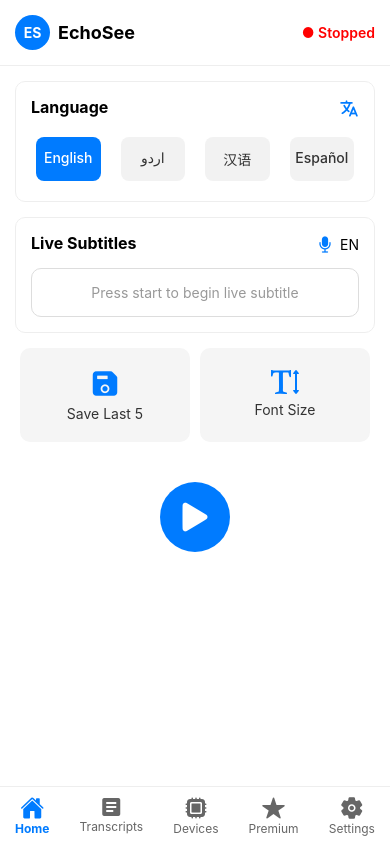
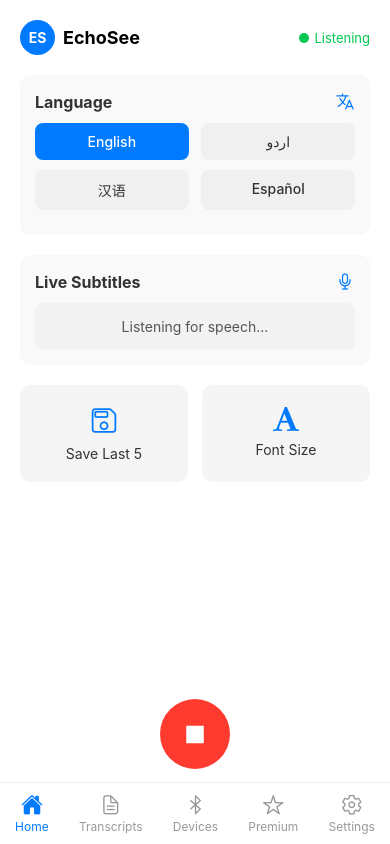
Before and after one commit to Fatima-malik7/EchoSeeApp-CodeCelix, a React Native app: screen / in a window 390 px wide. Built offline with nearby package versions, Linux system fonts and the light colour scheme.

Commit message:
screen added

```diff
--- a/App.tsx
+++ b/App.tsx
@@ -9,7 +9,8 @@
 // import SplashScreen from "./src/screens/SplashScreen";
 // import Signup from "./src/screens/Signup";
 //import LoginScreen from './src/screens/LoginScreen';
- import HomeScreen from './src/screens/HomeScreen';
+//  import HomeScreen from './src/screens/HomeScreen';
+import HomeListening from "./src/screens/HomeListening";
 const App: React.FC = () => {
   const isDarkMode = useColorScheme() === "dark";
 
@@ -20,7 +21,8 @@
         {/* <SplashScreen /> */}
         {/* <LoginScreen /> */}
         {/* <Signup /> */}
-        <HomeScreen />
+        {/* <HomeScreen /> */}
+        <HomeListening />
       </View>
     </SafeAreaProvider>
   );
--- a/package.json
+++ b/package.json
@@ -12,6 +12,7 @@
   "dependencies": {
     "@react-native-community/checkbox": "^0.5.20",
     "@react-native/new-app-screen": "0.81.4",
+    "@react-navigation/bottom-tabs": "^7.4.7",
     "@react-navigation/native": "^7.1.17",
     "@react-navigation/native-stack": "^7.3.26",
     "react": "19.1.0",
--- /dev/null
+++ b/src/screens/HomeListening.tsx
@@ -0,0 +1,240 @@
+import React, { useState } from "react";
+import {
+  View,
+  Text,
+  TouchableOpacity,
+  StyleSheet,
+  ScrollView,
+} from "react-native";
+import Ionicons from "react-native-vector-icons/Ionicons";
+import FontAwesome from "react-native-vector-icons/FontAwesome";
+import MaterialIcons from "react-native-vector-icons/MaterialIcons";
+
+const HomeListening: React.FC = () => {
+  const [language, setLanguage] = useState("English");
+
+  return (
+    <View style={styles.container}>
+      <ScrollView contentContainerStyle={styles.scrollContainer}>
+        {/* Header */}
+        <View style={styles.header}>
+          <View style={styles.profileRow}>
+            <View style={styles.avatar}>
+              <Text style={styles.avatarText}>ES</Text>
+            </View>
+            <Text style={styles.appName}>EchoSee</Text>
+          </View>
+          <View style={styles.statusRow}>
+            <View style={styles.statusDotListening} />
+            <Text style={styles.statusTextListening}>Listening</Text>
+          </View>
+        </View>
+
+        {/* Language Section */}
+        <View style={styles.section}>
+          <View style={styles.sectionHeader}>
+            <Text style={styles.sectionTitle}>Language</Text>
+            <Ionicons name="language-outline" size={20} color="#007BFF" />
+          </View>
+          <View style={styles.languageGrid}>
+            {["English", "اردو", "汉语", "Español"].map((lang) => (
+              <TouchableOpacity
+                key={lang}
+                style={[
+                  styles.languageBtn,
+                  language === lang && styles.selectedLanguage,
+                ]}
+                onPress={() => setLanguage(lang)}
+              >
+                <Text
+                  style={[
+                    styles.languageText,
+                    language === lang && styles.selectedLanguageText,
+                  ]}
+                >
+                  {lang}
+                </Text>
+              </TouchableOpacity>
+            ))}
+          </View>
+        </View>
+
+        {/* Live Subtitles Section */}
+        <View style={styles.section}>
+          <View style={styles.sectionHeader}>
+            <Text style={styles.sectionTitle}>Live Subtitles</Text>
+            <Ionicons name="mic-outline" size={20} color="#007BFF" />
+          </View>
+          <TouchableOpacity style={styles.subtitleBox}>
+            <Text style={styles.subtitleText}>Listening for speech...</Text>
+          </TouchableOpacity>
+        </View>
+
+        {/* Options Section */}
+        <View style={styles.optionRow}>
+          <TouchableOpacity style={styles.optionCard}>
+            <Ionicons name="save-outline" size={28} color="#007BFF" />
+            <Text style={styles.optionText}>Save Last 5</Text>
+          </TouchableOpacity>
+          <TouchableOpacity style={styles.optionCard}>
+            <FontAwesome name="font" size={28} color="#007BFF" />
+            <Text style={styles.optionText}>Font Size</Text>
+          </TouchableOpacity>
+        </View>
+      </ScrollView>
+
+      {/* Recording Button */}
+      <View style={styles.recordBtnContainer}>
+        <TouchableOpacity style={styles.recordBtn}>
+          <MaterialIcons name="stop" size={35} color="#fff" />
+        </TouchableOpacity>
+      </View>
+
+      {/* Bottom Navigation */}
+      <View style={styles.bottomNav}>
+        <TouchableOpacity style={styles.navItem}>
+          <Ionicons name="home" size={22} color="#007BFF" />
+          <Text style={styles.navLabelActive}>Home</Text>
+        </TouchableOpacity>
+        <TouchableOpacity style={styles.navItem}>
+          <Ionicons name="document-text-outline" size={22} color="#999" />
+          <Text style={styles.navLabel}>Transcripts</Text>
+        </TouchableOpacity>
+        <TouchableOpacity style={styles.navItem}>
+          <Ionicons name="bluetooth-outline" size={22} color="#999" />
+          <Text style={styles.navLabel}>Devices</Text>
+        </TouchableOpacity>
+        <TouchableOpacity style={styles.navItem}>
+          <Ionicons name="star-outline" size={22} color="#999" />
+          <Text style={styles.navLabel}>Premium</Text>
+        </TouchableOpacity>
+        <TouchableOpacity style={styles.navItem}>
+          <Ionicons name="settings-outline" size={22} color="#999" />
+          <Text style={styles.navLabel}>Settings</Text>
+        </TouchableOpacity>
+      </View>
+    </View>
+  );
+};
+
+export default HomeListening;
+
+const styles = StyleSheet.create({
+  container: { flex: 1, backgroundColor: "#fff" },
+  scrollContainer: { padding: 20, paddingBottom: 100 },
+
+  // Header
+  header: {
+    flexDirection: "row",
+    justifyContent: "space-between",
+    alignItems: "center",
+    marginBottom: 20,
+  },
+  profileRow: { flexDirection: "row", alignItems: "center" },
+  avatar: {
+    width: 35,
+    height: 35,
+    borderRadius: 20,
+    backgroundColor: "#007BFF",
+    justifyContent: "center",
+    alignItems: "center",
+  },
+  avatarText: { color: "#fff", fontWeight: "bold" },
+  appName: { fontSize: 18, fontWeight: "bold", marginLeft: 8 },
+  statusRow: { flexDirection: "row", alignItems: "center" },
+  statusDotListening: {
+    width: 10,
+    height: 10,
+    borderRadius: 5,
+    backgroundColor: "#00C851",
+    marginRight: 5,
+  },
+  statusTextListening: { color: "#00C851", fontSize: 13 },
+
+  // Sections
+  section: {
+    backgroundColor: "#f9f9f9",
+    borderRadius: 10,
+    padding: 15,
+    marginBottom: 20,
+  },
+  sectionHeader: {
+    flexDirection: "row",
+    justifyContent: "space-between",
+    alignItems: "center",
+    marginBottom: 10,
+  },
+  sectionTitle: { fontWeight: "bold", fontSize: 16, color: "#333" },
+
+  // Language Grid
+  languageGrid: {
+    flexDirection: "row",
+    flexWrap: "wrap",
+    justifyContent: "space-between",
+  },
+  languageBtn: {
+    backgroundColor: "#f0f0f0",
+    width: "48%",
+    paddingVertical: 10,
+    borderRadius: 8,
+    alignItems: "center",
+    marginBottom: 10,
+  },
+  selectedLanguage: { backgroundColor: "#007BFF" },
+  languageText: { color: "#333", fontWeight: "500" },
+  selectedLanguageText: { color: "#fff" },
+
+  // Subtitles
+  subtitleBox: {
+    backgroundColor: "#f2f2f2",
+    borderRadius: 8,
+    padding: 15,
+    alignItems: "center",
+  },
+  subtitleText: { color: "#555" },
+
+  // Options
+  optionRow: {
+    flexDirection: "row",
+    justifyContent: "space-between",
+    marginBottom: 30,
+  },
+  optionCard: {
+    backgroundColor: "#f5f5f5",
+    width: "48%",
+    alignItems: "center",
+    paddingVertical: 20,
+    borderRadius: 10,
+  },
+  optionText: { marginTop: 8, color: "#333" },
+
+  // Record Button
+  recordBtnContainer: {
+    position: "absolute",
+    bottom: 75,
+    alignSelf: "center",
+  },
+  recordBtn: {
+    backgroundColor: "#FF3B30",
+    width: 70,
+    height: 70,
+    borderRadius: 35,
+    justifyContent: "center",
+    alignItems: "center",
+    elevation: 4,
+  },
+
+  // Bottom Nav
+  bottomNav: {
+    flexDirection: "row",
+    justifyContent: "space-around",
+    alignItems: "center",
+    backgroundColor: "#fff",
+    paddingVertical: 10,
+    borderTopWidth: 1,
+    borderColor: "#eee",
+  },
+  navItem: { alignItems: "center" },
+  navLabel: { color: "#999", fontSize: 12, marginTop: 2 },
+  navLabelActive: { color: "#007BFF", fontSize: 12, marginTop: 2 },
+});
--- a/src/screens/HomeScreen.tsx
+++ b/src/screens/HomeScreen.tsx
@@ -29,25 +29,25 @@
 
       <ScrollView contentContainerStyle={{ padding: 15 }}>
         {/* Language Section */}
-        <View style={styles.card}>
-          <View style={styles.cardHeader}>
-            <Text style={styles.cardTitle}>Language</Text>
-            <Ionicons name="language" size={20} color="#007BFF" />
+        <View style={styles.section}>
+          <View style={styles.sectionHeader}>
+            <Text style={styles.sectionTitle}>Language</Text>
+            <Ionicons name="language-outline" size={20} color="#007BFF" />
           </View>
-          <View style={styles.languageContainer}>
+          <View style={styles.languageGrid}>
             {["English", "اردو", "汉语", "Español"].map((lang) => (
               <TouchableOpacity
                 key={lang}
                 style={[
                   styles.languageBtn,
-                  selectedLanguage === lang && styles.languageSelected,
+                  selectedLanguage === lang && styles.selectedLanguage,
                 ]}
                 onPress={() => setSelectedLanguage(lang)}
               >
                 <Text
                   style={[
                     styles.languageText,
-                    selectedLanguage === lang && styles.languageSelectedText,
+                    selectedLanguage === lang && styles.selectedLanguageText,
                   ]}
                 >
                   {lang}
@@ -67,9 +67,7 @@
             </View>
           </View>
           <TouchableOpacity style={styles.subtitleBox}>
-            <Text style={{ color: "#999" }}>
-              Press start to begin live subtitle
-            </Text>
+            <Text style={{ color: "#999" }}>Press start to begin live subtitle</Text>
           </TouchableOpacity>
         </View>
 
@@ -122,6 +120,8 @@
 
 const styles = StyleSheet.create({
   container: { flex: 1, backgroundColor: "#fff" },
+
+  // Header
   header: {
     flexDirection: "row",
     justifyContent: "space-between",
@@ -143,6 +143,42 @@
   avatarText: { color: "#fff", fontWeight: "bold" },
   appName: { fontSize: 18, fontWeight: "bold" },
   status: { color: "red", fontWeight: "600" },
+
+  // Section
+  section: {
+    backgroundColor: "#fff",
+    borderRadius: 10,
+    padding: 15,
+    marginBottom: 15,
+    borderWidth: 1,
+    borderColor: "#eee",
+  },
+  sectionHeader: {
+    flexDirection: "row",
+    justifyContent: "space-between",
+    alignItems: "center",
+    marginBottom: 10,
+  },
+  sectionTitle: { fontSize: 16, fontWeight: "bold" },
+
+  languageGrid: {
+    flexDirection: "row",
+    flexWrap: "wrap",
+    justifyContent: "space-between",
+  },
+  languageBtn: {
+    backgroundColor: "#f2f2f2",
+    paddingVertical: 12,
+    borderRadius: 8,
+    alignItems: "center",
+    width: "48%",
+    marginVertical: 5,
+  },
+  selectedLanguage: { backgroundColor: "#007BFF" },
+  languageText: { color: "#333", fontWeight: "500" },
+  selectedLanguageText: { color: "#fff" },
+
+  // Card
   card: {
     backgroundColor: "#fff",
     borderRadius: 10,
@@ -157,22 +193,7 @@
     marginBottom: 12,
   },
   cardTitle: { fontSize: 16, fontWeight: "bold" },
-  languageContainer: {
-    flexDirection: "row",
-    flexWrap: "wrap",
-    gap: 10,
-  },
-  languageBtn: {
-    flex: 1,
-    backgroundColor: "#f2f2f2",
-    padding: 12,
-    margin: 5,
-    borderRadius: 8,
-    alignItems: "center",
-  },
-  languageSelected: { backgroundColor: "#007BFF" },
-  languageText: { color: "#333", fontWeight: "500" },
-  languageSelectedText: { color: "#fff" },
+
   subtitleBox: {
     borderWidth: 1,
     borderColor: "#ddd",
@@ -180,6 +201,8 @@
     padding: 15,
     alignItems: "center",
   },
+
+  // Options
   optionsRow: {
     flexDirection: "row",
     justifyContent: "space-between",
@@ -194,6 +217,8 @@
     padding: 20,
   },
   optionText: { marginTop: 5, fontSize: 14, color: "#333" },
+
+  // Play Button
   playBtn: {
     backgroundColor: "#007BFF",
     width: 70,
@@ -204,6 +229,8 @@
     alignSelf: "center",
     marginVertical: 20,
   },
+
+  // Bottom Navigation
   bottomNav: {
     flexDirection: "row",
     justifyContent: "space-around",
```
Also changed, not shown: src/screens/Signup.tsx (+2 -9 lines), 1 other file (tests, documents, lock files or other folders).
